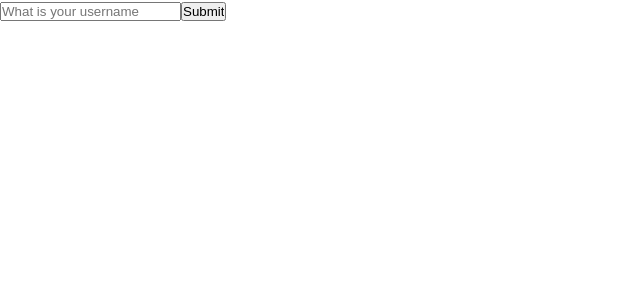
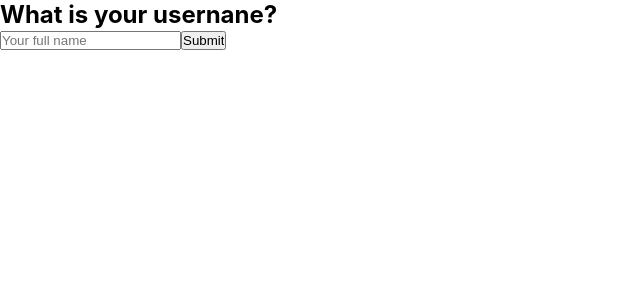
Before and after one commit to Tprezioso/React-Chat-App, a React (Create React App) app: page / in a window 1280 px wide. Shown: the top 300 px of the page, without its empty margins (0-640 px from the left). Built offline with nearby package versions, Linux system fonts and the light colour scheme.

Commit message:
I think I fixed a bug but I need futher testing

```diff
--- a/src/App.js
+++ b/src/App.js
@@ -20,7 +20,7 @@ class App extends Component {
     })
   }
   render() {
-    return <UsernameForm onSumbit ={this.onUsernameSubmitted}/>
+    return <UsernameForm handlesumbit ={this.onUsernameSubmitted}/>
   }
 }
 
--- a/src/components/UsernameForm.js
+++ b/src/components/UsernameForm.js
@@ -1,34 +1,39 @@
-import React from 'react';
+import React, { Component } from 'react'
 
-class UsernameForm extends React.Component {
+class UsernameForm extends Component {
     constructor(props) {
         super(props)
         this.state = {
             username: '',
         }
+        this.onSubmit = this.onSubmit.bind(this)
         this.onChange = this.onChange.bind(this)
-        this.onSubmit = this.onSubmit.bind(this)
+    }
+
+    onSubmit(e) {
+        this.props.onSubmit(this.state.username)
+        e.preventDefault()
     }
 
     onChange(e) {
-        this.setState({
-            username: e.target.value,
-        })
+        this.setState({ username: e.target.value })
     }
 
-    onSubmit(e) {
-        e.preventDefault()
-        this.props.onSubmit(this.state.username)
-    }
-
-    render () {
+    render() {
         return (
-        <div>
-            <form onSubmit={this.onSubmit}>
-                <input type="text" placeholder="What is your username" onChange={this.onChange} />
-                <input type="submit" />
-            </form>
-        </div>
+            <div>
+                <div>
+                    <h2>What is your usernane?</h2>
+                    <form onSubmit={this.onSubmit}>
+                        <input
+                            type="text"
+                            placeholder="Your full name"
+                            onChange={this.onChange}
+                        />
+                        <input type="submit" />
+                    </form>
+                </div>
+            </div>
         )
     }
 }
```
